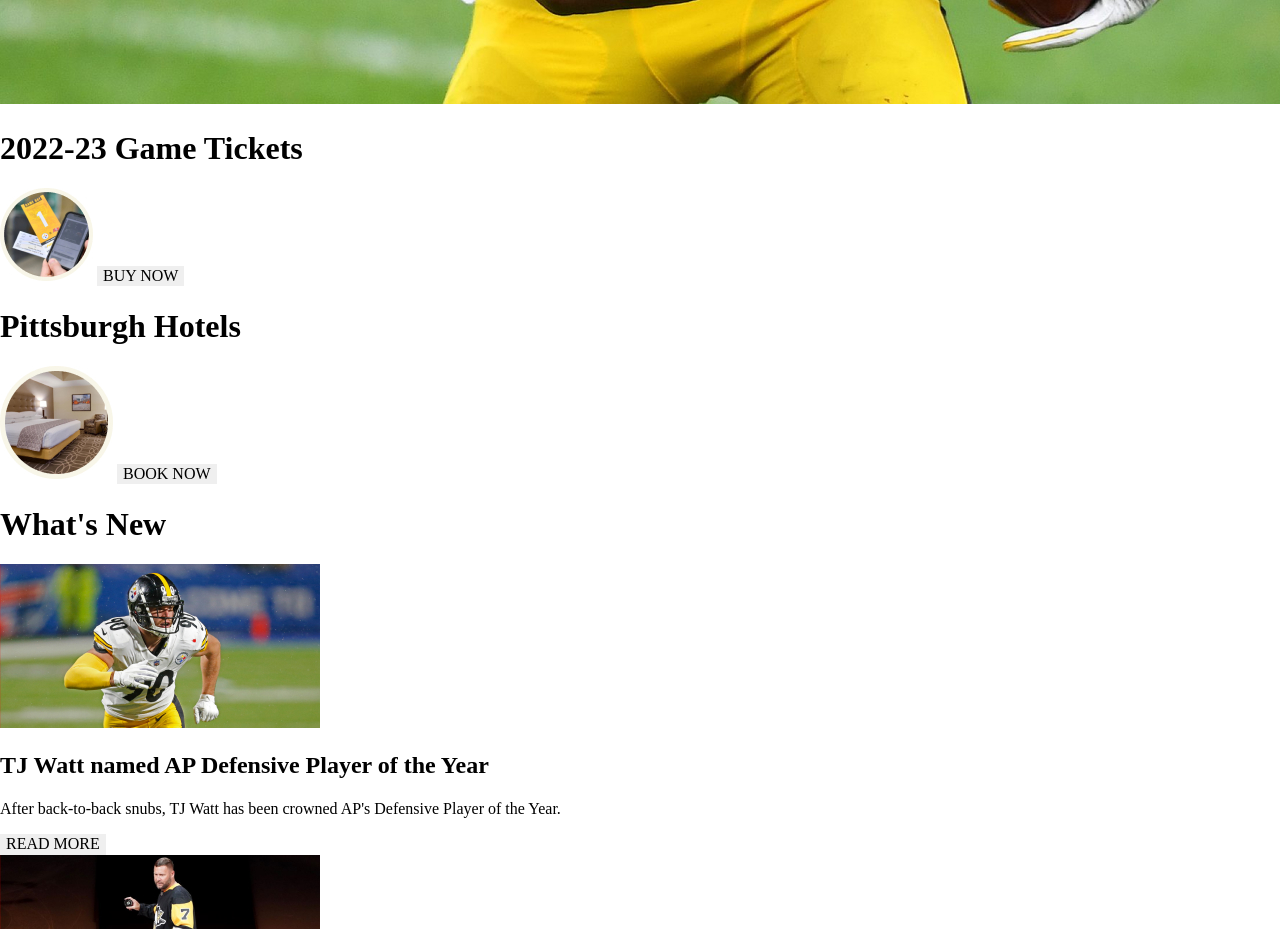
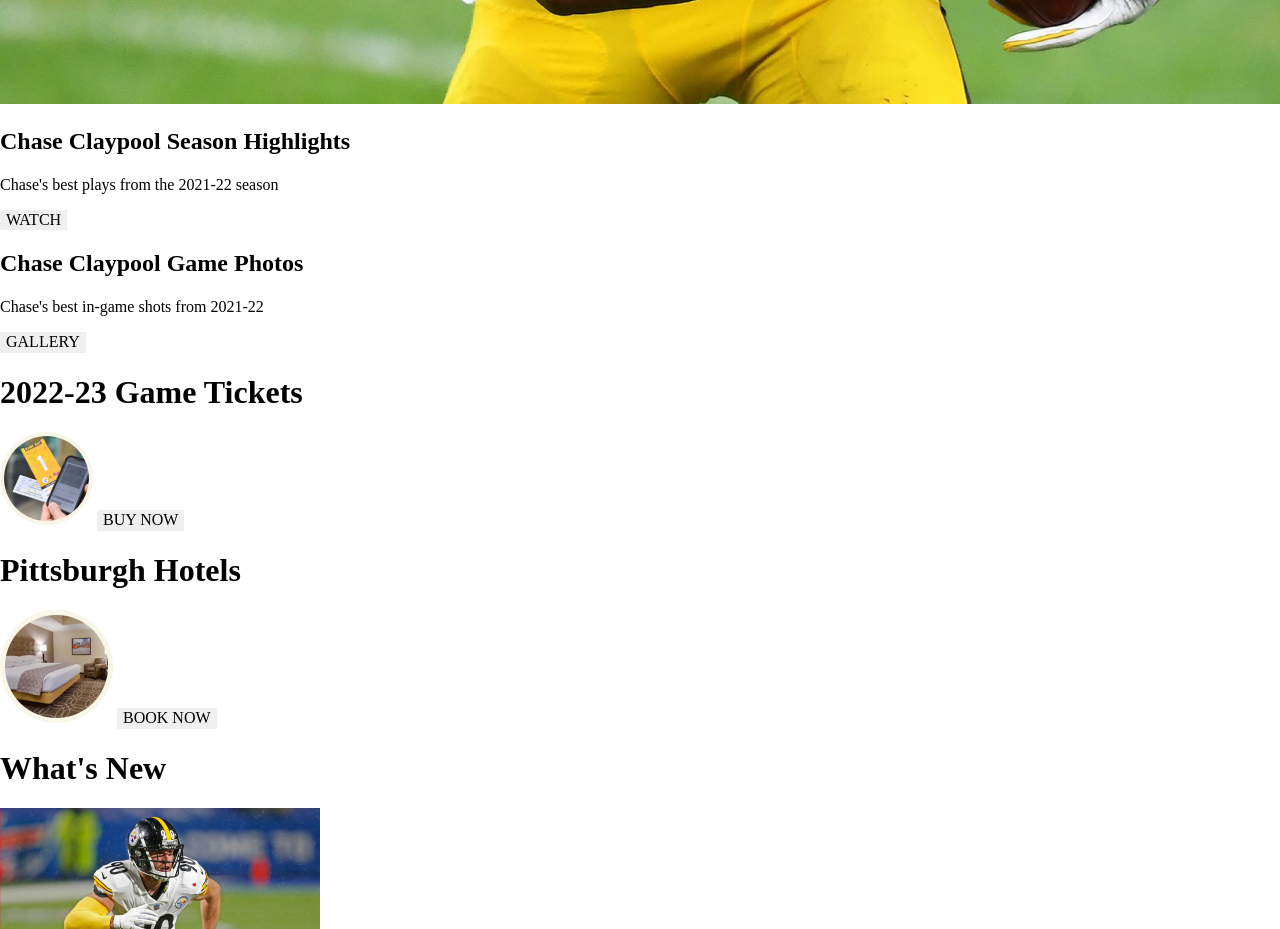
Before and after one commit to joeygeardino/Homework-repos, a website: page deploy/index.html in a window 1280 px wide. Shown: the part 900-1829 px from the top of the page. Drawn offline with Linux system fonts and the light colour scheme.

Commit message:
added video and photo CTAS

```diff
--- a/deploy/index.html
+++ b/deploy/index.html
@@ -19,7 +19,18 @@
     <section>
                 <img src="img/heroes/chase hero.jpg" alt="chase claypool running">
             </section>
-    <section>
+    <section>    <aside>
+                    <h2>Chase Claypool Season Highlights</h2>
+                    <p>Chase's best plays from the 2021-22 season</p>
+                    <button>WATCH</button>
+                </aside>
+                <aside>
+                    <h2>Chase Claypool Game Photos</h2>
+                    <p>Chase's best in-game shots from 2021-22</p>
+                    <button>GALLERY</button>
+                </aside>
+                </section>
+                <section>
                     <aside>
                         <h1>2022-23 Game Tickets</h1>
                         <img src="img/cta imgs/tickets.jpg" alt="tickets in hand">
```
Also changed, not shown: 1 other file.
